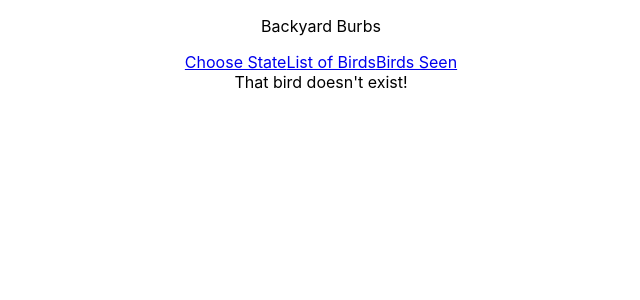
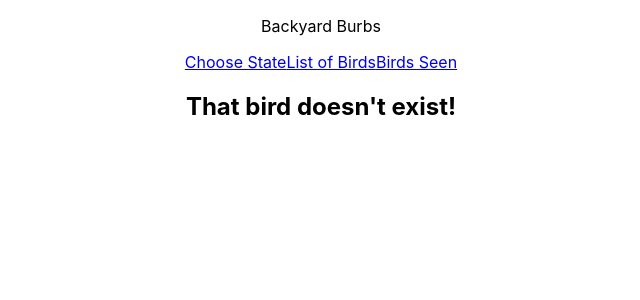
Before and after one commit to k-atwhite/backyard-burbs, a React (Create React App) app: page /birds/1 in a window 1280 px wide. Shown: the top 300 px of the page, without its empty margins (319-959 px from the left). Built offline with nearby package versions, Linux system fonts and the light colour scheme.

Commit message:
Resolve PR comments by chaning h2 in app line 40 and move button to bird details

```diff
--- a/src/components/App/App.js
+++ b/src/components/App/App.js
@@ -37,7 +37,7 @@ class App extends Component {
             const bird = this.state.regionBirds.find(bird => bird.speciesCode === match.params.id)
 
             if(!bird) {
-              return (<div>That bird doesn't exist!</div>)
+              return (<h2>That bird doesn't exist!</h2>)
             }
             return <BirdDetails bird = {bird} />
           }}>
--- a/src/components/Bird/Bird.js
+++ b/src/components/Bird/Bird.js
@@ -8,7 +8,6 @@ const Bird = ({ commonName, scientificName, id }) => {
       <div className="bird-card">
         <h3>{commonName}</h3>
         <p>{scientificName}</p>
-        <button>🔍</button>
       </div>
     </Link>
 
--- a/src/components/BirdDetails/BirdDetails.js
+++ b/src/components/BirdDetails/BirdDetails.js
@@ -8,6 +8,7 @@ const BirdDetails = ({bird}) => {
       <p>{bird.sciName}</p>
       <p>Last seen on: {bird.obsDt}</p>
       <p>How many? {bird.howMany}</p>
+      <button>🔍</button>
     </div>
   )
 }
```
